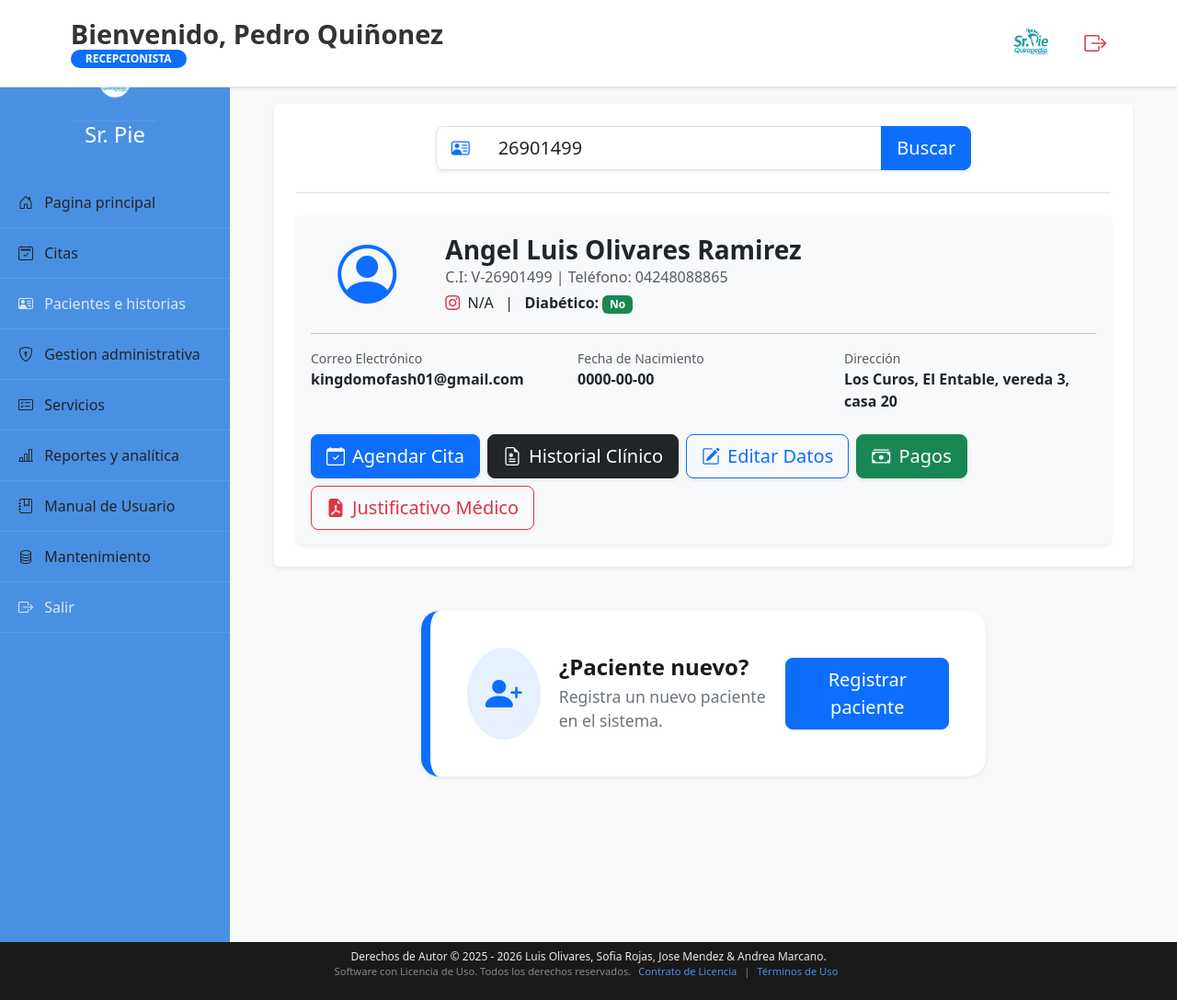
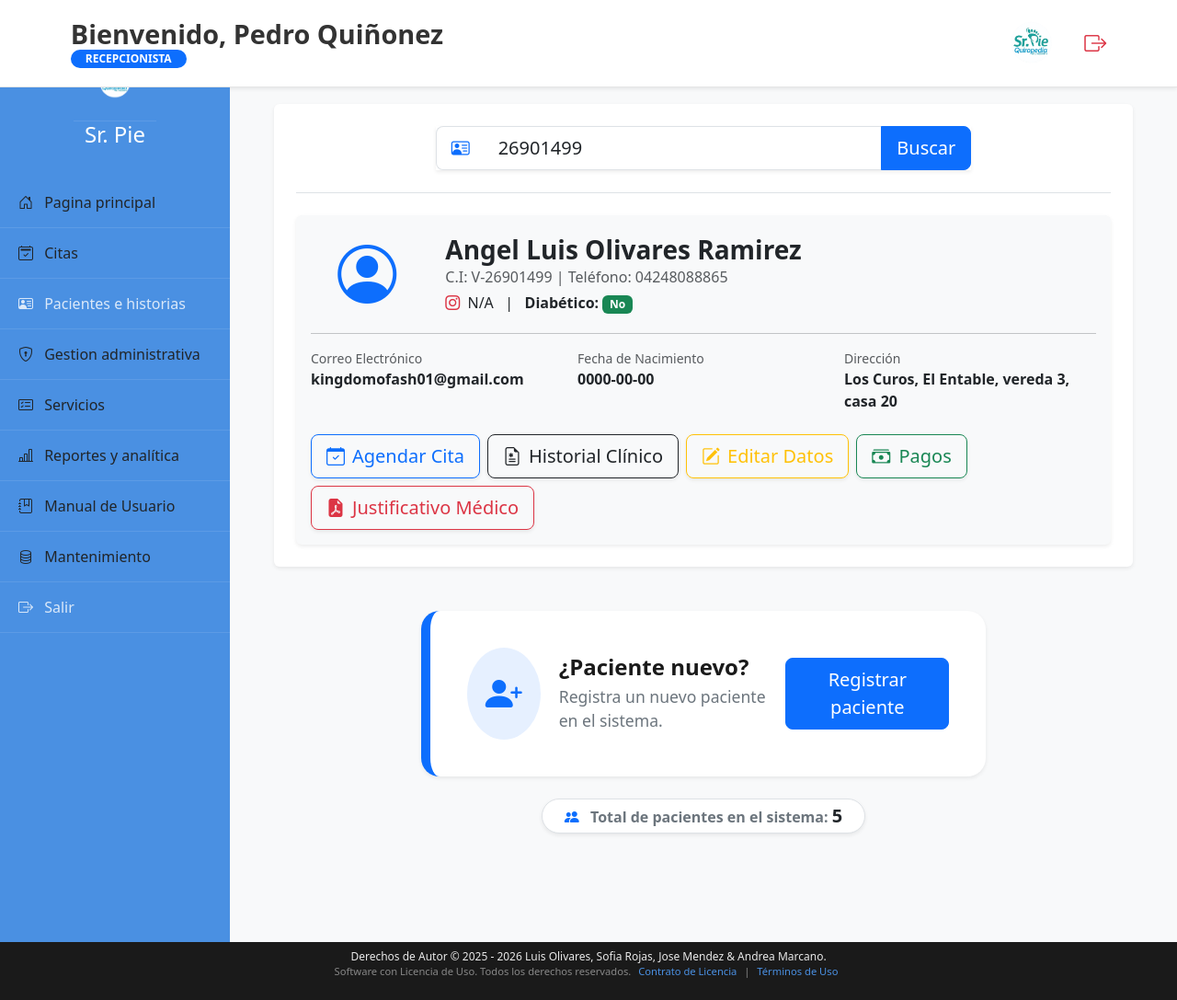
Before and after one commit to olivaresuptm-bot/srPieQuiropedia, a PHP site: page /modulos/gestion_pacientes.php?busqueda=26901499 in a window 1280 px wide. Shown: the whole page at 92% size. Run offline with PHP 8.4, Linux system fonts and the light colour scheme; a user stored in the database is signed in; data comes from the database, SQL or seed files in the repository.

Commit message:
pacientes

```diff
--- a/assets/js/busqueda_paciente.js
+++ b/assets/js/busqueda_paciente.js
@@ -28,3 +28,19 @@
                 })
                 .catch(err => console.error("Error en la búsqueda:", err));
         }
+
+
+        document.addEventListener("DOMContentLoaded", function() {
+            const inputVal = document.getElementById("inputBusqueda").value;
+
+            // Si hay algo escrito en la barra...
+            if (inputVal.trim() !== "") {
+                setTimeout(() => {
+                    // Buscamos el botón y simulamos un clic real
+                    const botonBuscar = document.getElementById("btnBuscar");
+                    if (botonBuscar) {
+                        botonBuscar.click();
+                    }
+                }, 200);
+            }
+        });
--- a/controllers/busqueda_paciente.php
+++ b/controllers/busqueda_paciente.php
@@ -41,19 +41,19 @@ if (isset($_GET['cedula'])) {
                 </div>
 
                 <div class="mt-4 d-flex gap-2 flex-wrap">
-                    <a href="agregar_cita.php?id=' . $p['cedula_id'] . '" class="btn btn-primary btn-lg shadow-sm">
+                    <a href="agregar_cita.php?id=' . $p['cedula_id'] . '"  class="btn btn-outline-primary btn-lg shadow-sm">
                         <i class="bi bi-calendar-check me-2"></i>Agendar Cita
                     </a>
 
-                    <a href="gestion_pacientes/historial.php?cedula=' . $p['cedula_id'] . '" class="btn btn-dark btn-lg shadow-sm">
+                    <a href="gestion_pacientes/historial.php?cedula=' . $p['cedula_id'] . '" class="btn btn-outline-dark btn-lg shadow-sm">
                         <i class="bi bi-file-earmark-medical me-2"></i>Historial Clínico
                     </a>
 
-                    <button type="button" class="btn btn-outline-primary btn-lg shadow-sm" onclick=\'abrirEditarPaciente(' . json_encode($p) . ')\'>
+                    <button type="button" class="btn btn-outline-warning btn-lg shadow-sm" onclick=\'abrirEditarPaciente(' . json_encode($p) . ')\'>
                         <i class="bi bi-pencil-square me-2"></i>Editar Datos
                     </button>
 
-                    <a href="gestion_pacientes/historial_pago_paciente.php?cedula=' . $p['cedula_id'] . '" class="btn btn-success btn-lg shadow-sm">
+                    <a href="gestion_pacientes/historial_pago_paciente.php?cedula=' . $p['cedula_id'] . '"  class="btn btn-outline-success btn-lg shadow-sm">
                         <i class="bi bi-cash-stack me-1"></i> Pagos
                     </a>
 
--- a/modulos/agregar_cita.php
+++ b/modulos/agregar_cita.php
@@ -121,7 +121,7 @@ include '../controllers/registro_cita.php';
                                             <i class="bi bi-save me-2"></i>Guardar Cita
                                         </button>
                                         <a href="citas.php" class="btn btn-outline-secondary">
-                                            <i class="bi bi-arrow-left me-2"></i>Volver al menú
+                                            <i class="bi bi-arrow-left me-2"></i>Volver a gestión de citas
                                         </a>
                                     </div>
 
--- a/modulos/gestion_pacientes.php
+++ b/modulos/gestion_pacientes.php
@@ -3,6 +3,17 @@ session_start();
 if (!isset($_SESSION['usuario_id'])) {
     header("Location: ../index.php");
     exit;
+}
+
+// 1. Incluimos la base de datos para poder consultar
+require_once '../includes/db.php';
+
+// 2. Hacemos el conteo total de pacientes registrados
+try {
+    $stmt_total = $conexion->query("SELECT COUNT(*) FROM pacientes");
+    $total_pacientes = $stmt_total->fetchColumn();
+} catch(PDOException $e) {
+    $total_pacientes = 0;
 }
 ?>
 <!DOCTYPE html>
@@ -73,6 +84,15 @@ if (!isset($_SESSION['usuario_id'])) {
                 </div>
             </div>
 
+            <div class="row justify-content-center mt-4">
+                <div class="col-md-9 col-lg-8 text-center">
+                    <span class="badge bg-white text-secondary border px-4 py-2 fs-6 shadow-sm" style="border-radius: 20px;">
+                        <i class="bi bi-people-fill text-primary me-2"></i>
+                        Total de pacientes en el sistema: <strong class="text-dark fs-5"><?php echo number_format($total_pacientes); ?></strong>
+                    </span>
+                </div>
+            </div>
+
         </div>
     </div>
 
@@ -82,23 +102,6 @@ if (!isset($_SESSION['usuario_id'])) {
     <script src="../assets/js/busqueda_paciente.js"></script>
     <script src="../assets/js/editar_paciente.js"></script>
     <script src="../assets/js/hamburguesa.js"></script>
-   <script>
-        document.addEventListener("DOMContentLoaded", function() {
-            const inputVal = document.getElementById("inputBusqueda").value;
 
-            // Si hay algo escrito en la barra...
-            if (inputVal.trim() !== "") {
-                setTimeout(() => {
-                    // Buscamos el botón y simulamos un clic real
-                    const botonBuscar = document.getElementById("btnBuscar");
-                    if (botonBuscar) {
-                        botonBuscar.click();
-                    }
-                }, 200); // Le damos 200 milisegundos para que todo cargue bien
-            }
-        });
-    </script>
 </body>
 </html>
-</body>
-</html>
```
Also changed, not shown: controllers/registro_paciente.php (+12 -7 lines).
